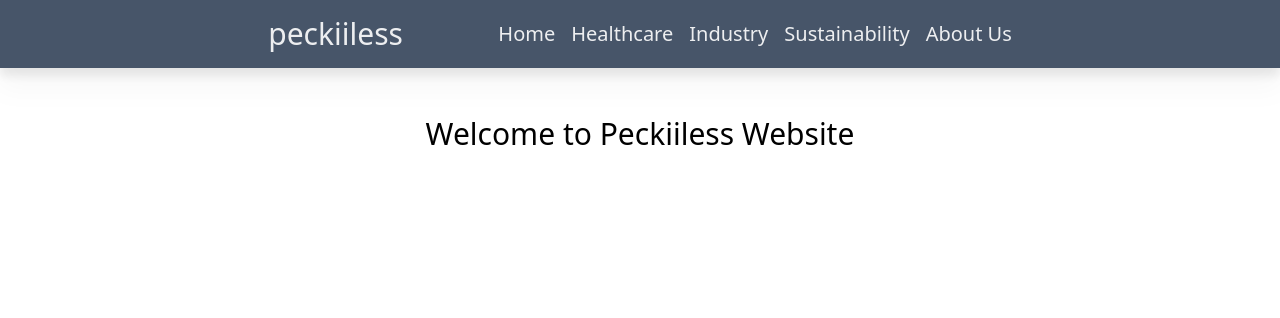
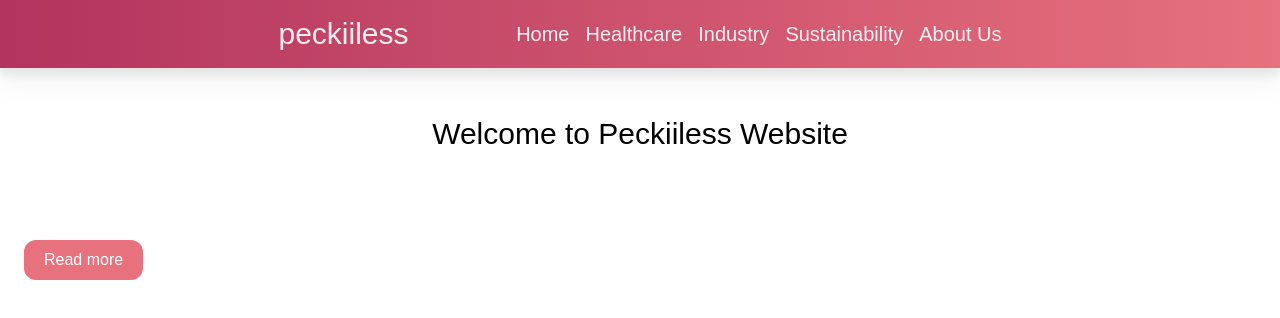
Before and after one commit to Peckiiless/peckiiless-website, a Next.js app: page / in a window 1280 px wide. Shown: the top 318 px of the page. Built offline with nearby package versions, Linux system fonts and the light colour scheme.

Commit message:
Adds custom button and color pallete

```diff
--- /dev/null
+++ b/app/components/CustomButton.tsx
@@ -0,0 +1,37 @@
+"use client";
+
+import { CustomButtonProps } from "@/types";
+import Image from "next/image";
+
+//import { CustomButtonProps } from "@types";
+
+const Button = ({
+  isDisabled,
+  btnType,
+  containerStyles,
+  textStyles,
+  title,
+  rightIcon,
+  handleClick,
+}: CustomButtonProps) => (
+  <button
+    disabled={isDisabled}
+    type={btnType || "button"}
+    className={`custom-btn ${containerStyles}`}
+    onClick={handleClick}
+  >
+    <span className={`flex-1 ${textStyles}`}>{title}</span>
+    {rightIcon && (
+      <div className="relative w-6 h-6">
+        <Image
+          src={rightIcon}
+          alt="arrow_left"
+          fill
+          className="object-contain"
+        />
+      </div>
+    )}
+  </button>
+);
+
+export default Button;
--- a/app/components/ListItem.tsx
+++ b/app/components/ListItem.tsx
@@ -1,5 +1,6 @@
 import Link from "next/link"
 import getFormattedDate from "@/lib/getFormattedDate"
+import { BlogPost } from "@/types"
 
 type Props = {
     post: BlogPost
--- a/app/components/Navbar.tsx
+++ b/app/components/Navbar.tsx
@@ -3,7 +3,7 @@ import { FaYoutube, FaTwitter, FaGithub, FaLaptop } from "react-icons/fa";
 
 export default function Navbar() {
   return (
-    <nav className="bg-slate-600 p-4 sticky top-0 drop-shadow-xl z-10">
+    <nav className="graidient p-4 sticky top-0 drop-shadow-xl z-10">
       <div className=" prose prose-xl mx-auto flex justify-between flex-col sm:flex-row">
         <h1 className="text-3xl font-bold text-white grid place-content-center mb-2 md:mb-0">
           <Link
--- a/app/globals.css
+++ b/app/globals.css
@@ -1,3 +1,16 @@
+@import url("https://fonts.googleapis.com/css2?family=Barlow:wght@400;500;600;700&family=DM+Serif+Display&display=swap");
+
 @tailwind base;
 @tailwind components;
 @tailwind utilities;
+
+* {
+  margin: 0;
+  padding: 0;
+  box-sizing: border-box;
+  font-family: "Manrope", sans-serif;
+}
+
+.graidient {
+  background: linear-gradient(90deg, #9a1750 -46.94%, #e7717d 99.94%);
+}
--- a/app/page.tsx
+++ b/app/page.tsx
@@ -1,4 +1,4 @@
-import Posts from "./components/Posts"
+import CustomButton from "./components/CustomButton";
 
 export default function Home() {
   return (
@@ -6,6 +6,11 @@ export default function Home() {
       <p className="mt-12 mb-12 text-3xl text-center dark:text-white">
         Welcome to Peckiiless Website
       </p>
+
+      <CustomButton
+        title="Read more"
+        containerStyles="bg-primary text-white rounded-xl mt-10 px-5 py-2"
+      />
     </main>
-  )
+  );
 }
--- a/tailwind.config.js
+++ b/tailwind.config.js
@@ -5,10 +5,31 @@ module.exports = {
     "./pages/**/*.{js,ts,jsx,tsx}",
     "./components/**/*.{js,ts,jsx,tsx}",
   ],
+  mode: "jit",
   theme: {
-    extend: {},
+    extend: {
+      fontFamily: {
+        inter: ["Inter", "sans-serif"],
+      },
+      colors: {
+        "black-100": "#2B2C35",
+        primary: {
+          DEFAULT: "#E7717D",
+          900: "#9A1750",
+          800: "#AC3B61",
+        },
+        "secondary-orange": "#f79761",
+        "light-white": {
+          DEFAULT: "rgba(59,60,152,0.03)",
+          100: "rgba(59,60,152,0.02)",
+        },
+        grey: "#747A88",
+      },
+      backgroundImage: {
+        pattern: "url('/pattern.png')",
+        "hero-bg": "url('/hero-bg.png')",
+      },
+    },
   },
-  plugins: [
-    require('@tailwindcss/typography'),
-  ],
-}
+  plugins: [require("@tailwindcss/typography")],
+};
```
Also changed, not shown: types.d.ts (+10 -0 lines).
